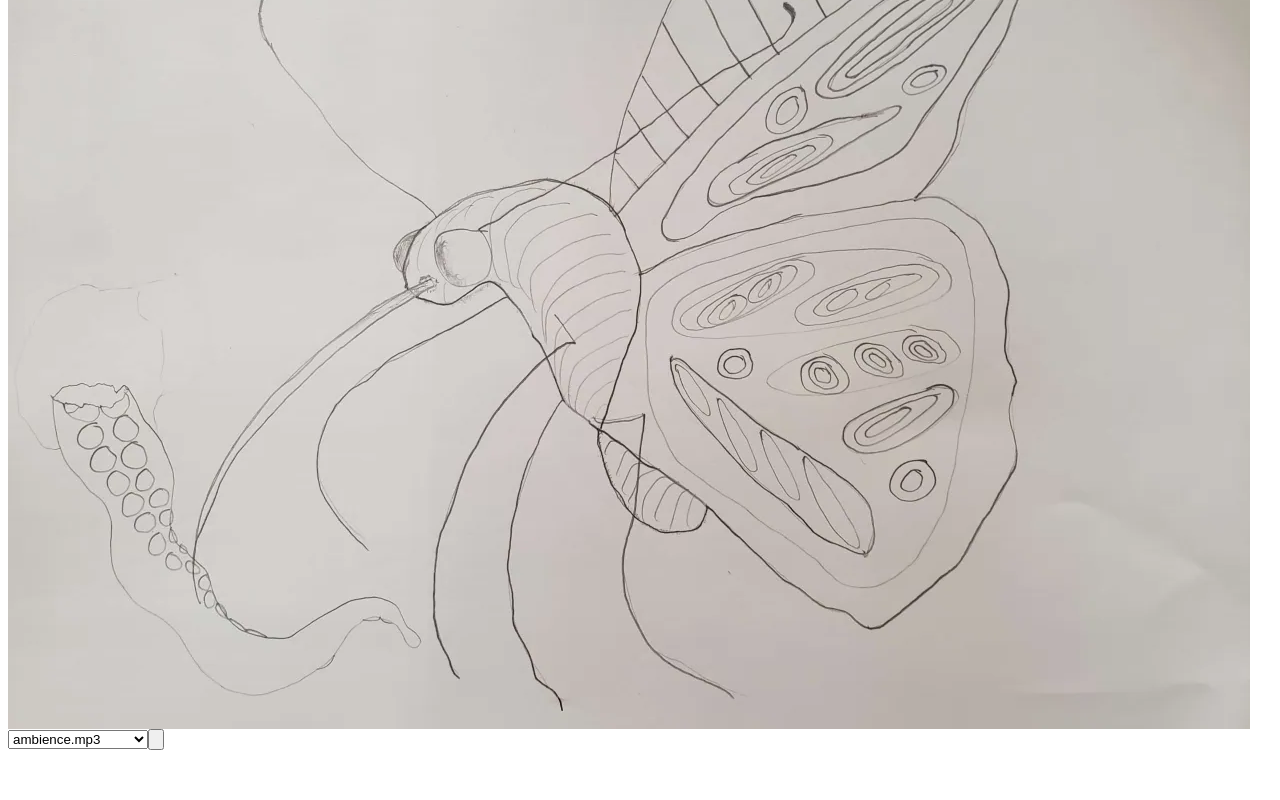
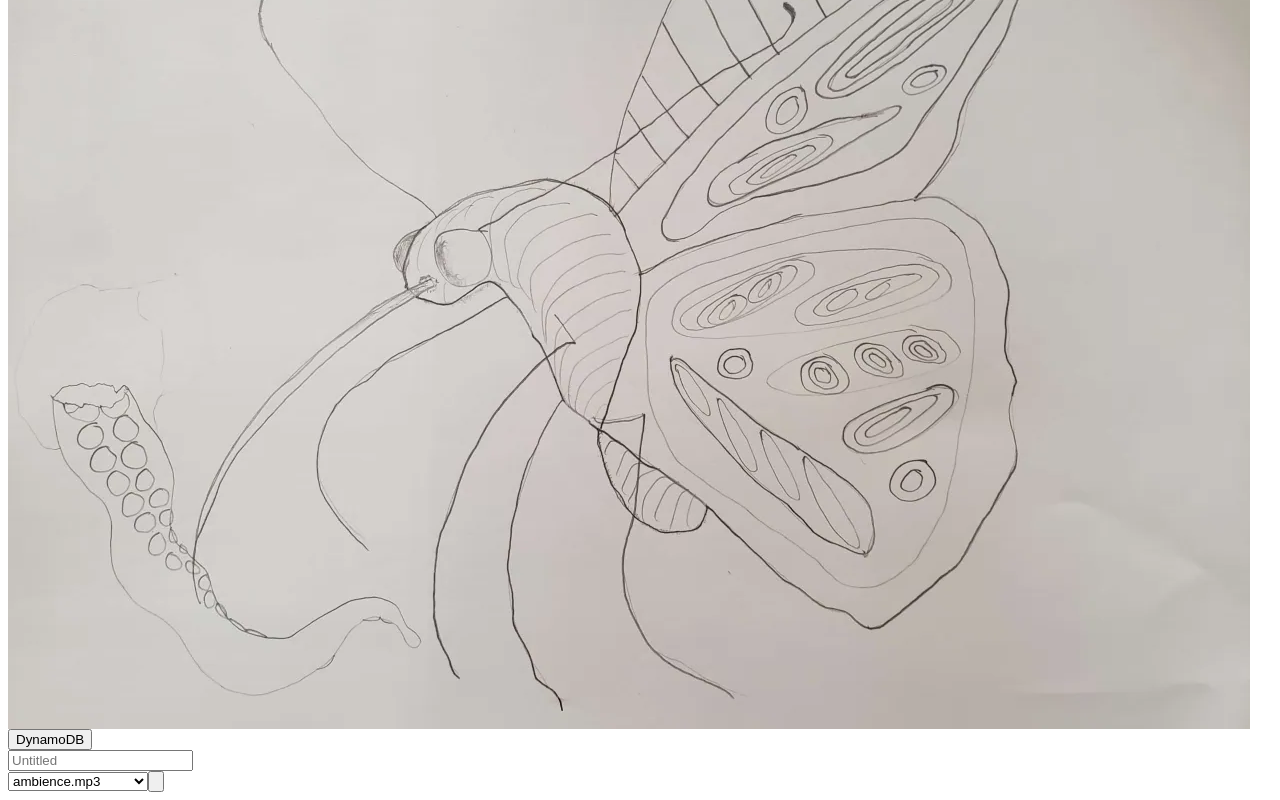
Before and after one commit to legauntt/gatsby-opus, a SvelteKit app: page /but_slide in a window 1280 px wide. Shown: the part 210-1010 px from the top of the page. Before the commit the page ends 968 px from the top, so only its background shows below. Built offline with nearby package versions, Linux system fonts and the light colour scheme.

Commit message:
Possibly right

```diff
--- a/src/routes/but_slide/+page.svelte
+++ b/src/routes/but_slide/+page.svelte
@@ -35,9 +35,70 @@
 	// svelte-ignore non_reactive_update
 	let logsDiv: HTMLDivElement;
 
+	// svelte-ignore non_reactive_update
+	let fileInput: HTMLInputElement;
+
+	let showFile = $state(false);
+	let title = $state('');
+	let fileInputError = $state('');
+
 	let editorState = $state('editing');
 	const formatTrack = (track: string) => {
 		return track.split('/').slice(-1)[0];
+	};
+
+	const loadFromFile = () => {
+		const file = fileInput?.files?.[0];
+		if (!file) {
+			fileInputError = 'No file';
+			return;
+		}
+
+		const reader = new FileReader();
+
+		reader.onload = (e: any) => {
+			const contents = e.target.result;
+			try {
+				const parsedContents = JSON.parse(contents);
+
+				if (!Array.isArray(parsedContents.clices)) {
+					fileInputError = `Invalid format - no clices`;
+					return;
+				}
+
+				title = parsedContents.title || '';
+				clices = parsedContents.clices || [];
+				showFile = false;
+			} catch (e) {
+				console.error(`Failed to parse JSON`, e);
+			}
+		};
+
+		reader.readAsText(file);
+	};
+
+	const saveToFile = async () => {
+		const data = {
+			version: '2025-04-12',
+			title,
+			abzolutely: true,
+			clices
+		};
+
+		const json = JSON.stringify(data, null, 4);
+		const blob = new Blob([json], { type: 'application/json' });
+		const url = URL.createObjectURL(blob);
+
+		// Create the anchor element in memory
+		const a = document.createElement('a');
+		a.href = url;
+		a.download = 'dynamodb-fotabip.txt';
+
+		// Programmatically trigger the download
+		a.click();
+
+		// Cleanup
+		URL.revokeObjectURL(url);
 	};
 
 	const addClice = () => {
@@ -187,8 +248,46 @@
 <div class="butterfly-garden relative bg-slate-900 xl:flex">
 	<img class="xl:h-[85vh] 2xl:h-[100vh]" src="/butts/image.webp" alt="Butterfly" />
 
-	<div class="w-full border border-solid border-black p-5 text-lg">
+	<div class="w-full border border-solid border-black px-5 text-lg">
 		{#if editorState == 'editing'}
+			<div>
+				{#if showFile}
+					{#if fileInputError}
+						<div class="p-2 text-red-500">
+							{fileInputError}
+						</div>
+					{/if}
+					<div>
+						<input
+							type="file"
+							name="ncis"
+							bind:this={fileInput}
+							class="bg-transparent file:mr-5 file:border-[1px] file:bg-stone-50 file:px-3 file:py-1 file:text-xs file:font-medium file:text-stone-700"
+							accept="text/plain"
+							onchange={loadFromFile}
+						/>
+
+						<button type="button" class="p-2 text-orange-500" onclick={() => (showFile = false)}
+							>SHIT</button
+						>
+					</div>
+				{:else}
+					<button type="button" class="p-2 text-orange-500" onclick={() => (showFile = true)}
+						>DynamoDB</button
+					>
+				{/if}
+			</div>
+
+			<div>
+				<input
+					type="text"
+					bind:value={title}
+					class="w-full border border-solid border-slate-500 bg-black p-2 align-middle text-sm"
+					placeholder="Untitled"
+				/>
+			</div>
+
+			<div class="mt-3">
 				<select
 					class="border border-solid border-slate-500 bg-black p-2 align-middle"
 					bind:value={selectedTrack}
@@ -210,6 +309,7 @@
 						<path stroke-linecap="round" stroke-linejoin="round" d="M12 4.5v15m7.5-7.5h-15" />
 					</svg>
 				</button>
+			</div>
 
 			<div class="mt-5">
 				{#each clices as entry}
@@ -241,13 +341,19 @@
 
 			{#if clices.length > 0}
 				<div class="mt-5">
-					<button class="bg-orange-700 p-2" onclick={startInsanity}> Drawp it </button>
+					<button class="bg-orange-700 p-2" onclick={startInsanity}> MAW BEAUTIFUL </button>
+					<button class="ml-3 bg-violet-700 p-2" onclick={saveToFile}>Bowlin' Chain </button>
 				</div>
 			{/if}
 
-			<div class="mt-5 md:absolute md:mt-0 bottom-5 left-5 text-lg text-slate-500">2025-04-11 latenightradio HEH</div>
+			<div class="bottom-5 left-5 mt-5 text-lg text-slate-500 md:absolute md:mt-0">
+				2025-04-12 dynamodb
+			</div>
 		{:else}
-			<div class="h-[75vh] 2xl:h-[90vh] overflow-y-scroll bg-slate-500 p-2 text-black" bind:this={logsDiv}>
+			<div
+				class="h-[75vh] overflow-y-scroll bg-slate-500 p-2 text-black 2xl:h-[90vh]"
+				bind:this={logsDiv}
+			>
 				{#each logs as log}
 					<div>
 						{log}
--- a/src/routes/but_slide/stool.svelte
+++ b/src/routes/but_slide/stool.svelte
@@ -187,9 +187,9 @@
 			/>
 			<span title="Loop"></span>L
 
-			<!-- <div class="mt-1 ml-1 inline-block align-middle text-slate-300">
+			<div class="mt-1 ml-1 inline-block align-middle text-slate-300">
 				{#if props.muted}
-					<button aria-label="Mute" onclick={() => props.onToggleMute()} class="text-yellow-500">
+					<button aria-label="Mute" onclick={() => props.onToggleMute()} class="text-yellow-500 absolute bottom-1 right-1">
 						<svg
 							xmlns="http://www.w3.org/2000/svg"
 							fill="none"
@@ -206,7 +206,7 @@
 						</svg>
 					</button>
 				{:else}
-					<button aria-label="Unmute" onclick={() => props.onToggleMute()} class="text-green-500">
+					<button aria-label="Unmute" onclick={() => props.onToggleMute()} class="text-green-500 absolute bottom-1 right-1">
 						<svg
 							xmlns="http://www.w3.org/2000/svg"
 							fill="none"
@@ -223,7 +223,7 @@
 						</svg>
 					</button>
 				{/if}
-			</div> -->
+			</div>
 
 			<button
 				onclick={() => props.onDelete()}
@@ -269,7 +269,7 @@
 				{#if props.orca.startType == 'random'}
 					<div class="mt-3">
 						<label class="grid grid-cols-2">
-							<span class="mt-2">Max simultaneous instances?</span>
+							<span class="mt-2">Max simultaneous instances</span>
 							<input
 								type="number"
 								max="10"
```
Lines whose indentation alone changed are shown as unchanged.
